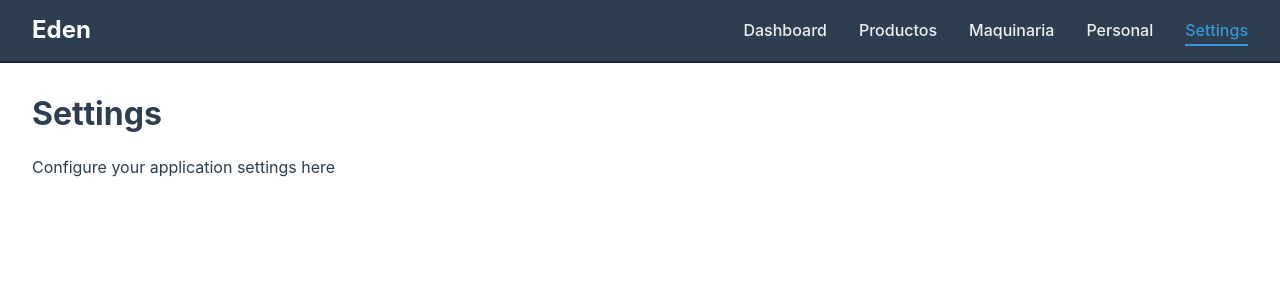
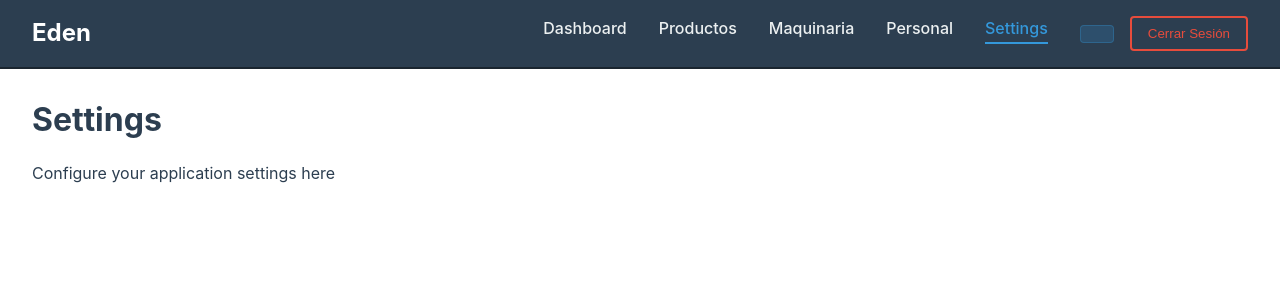
Before and after one commit to sarbelaezc/Eden_Frontend, an Angular app: page /settings in a window 1280 px wide. Shown: the top 300 px of the page. Built offline with nearby package versions, Linux system fonts and the light colour scheme; no server answers.

Commit message:
feat: agregar botón de cerrar sesión en la barra de navegación con estilo y funcionalidad

```diff
--- a/src/app/shared/components/navbar.component.html
+++ b/src/app/shared/components/navbar.component.html
@@ -47,5 +47,15 @@
         Settings
       </a>
     </li>
+    <li class="user-profile">
+      <span class="user-name">{{ userDisplayName() }}</span>
+      <button
+        type="button"
+        class="logout-btn"
+        (click)="onLogout()"
+        aria-label="Cerrar sesión">
+        Cerrar Sesión
+      </button>
+    </li>
   </ul>
 </nav>
--- a/src/app/shared/components/navbar.component.scss
+++ b/src/app/shared/components/navbar.component.scss
@@ -64,3 +64,39 @@
   color: #3498db;
   border-bottom-color: #3498db;
 }
+
+.logout-btn {
+  background: transparent;
+  border: 2px solid #e74c3c;
+  color: #e74c3c;
+  padding: 0.5rem 1rem;
+  border-radius: 4px;
+  font-weight: 500;
+  cursor: pointer;
+  transition: background-color 0.3s, color 0.3s;
+
+  &:hover {
+    background-color: #e74c3c;
+    color: #ffffff;
+  }
+
+  &:focus {
+    outline: 2px solid #e74c3c;
+    outline-offset: 2px;
+  }
+}
+
+.user-profile {
+  display: flex;
+  align-items: center;
+  gap: 1rem;
+}
+
+.user-name {
+  color: #ecf0f1;
+  font-weight: 600;
+  padding: 0.5rem 1rem;
+  background-color: rgba(52, 152, 219, 0.2);
+  border-radius: 4px;
+  border: 1px solid rgba(52, 152, 219, 0.3);
+}
--- a/src/app/shared/components/navbar.component.ts
+++ b/src/app/shared/components/navbar.component.ts
@@ -1,130 +1,22 @@
-import { Component, ChangeDetectionStrategy } from '@angular/core';
-import { RouterLink, RouterLinkActive } from '@angular/router';
+import { Component, ChangeDetectionStrategy, inject, computed } from '@angular/core';
+import { RouterLink, RouterLinkActive, Router } from '@angular/router';
+import { AuthService } from '../../core/services/auth.service';
 
 @Component({
   selector: 'app-navbar',
+  templateUrl: './navbar.component.html',
+  styleUrls: ['./navbar.component.scss'],
   imports: [RouterLink, RouterLinkActive],
-  changeDetection: ChangeDetectionStrategy.OnPush,
-  template: `
-    <nav class="navbar" role="navigation" aria-label="Navegación principal">
-      <div class="navbar-brand">
-        <a href="#main-content" class="navbar-brand-link" aria-label="Ir al contenido principal">
-          <h1>Eden</h1>
-        </a>
-      </div>
-      <ul class="nav-links">
-        <li>
-          <a
-            routerLink="/dashboard"
-            routerLinkActive="active"
-            [routerLinkActiveOptions]="{ exact: true }"
-            aria-current="page">
-            Dashboard
-          </a>
-        </li>
-        <li>
-          <a
-            routerLink="/dashboard/products"
-            routerLinkActive="active"
-            aria-current="page">
-            Productos
-          </a>
-        </li>
-        <li>
-          <a
-            routerLink="/dashboard/machinery"
-            routerLinkActive="active"
-            aria-current="page">
-            Maquinaria
-          </a>
-        </li>
-        <li>
-          <a
-            routerLink="/dashboard/personnel"
-            routerLinkActive="active"
-            aria-current="page">
-            Personal
-          </a>
-        </li>
-        <li>
-          <a
-            routerLink="/settings"
-            routerLinkActive="active"
-            [routerLinkActiveOptions]="{ exact: true }"
-            aria-current="page">
-            Settings
-          </a>
-        </li>
-      </ul>
-    </nav>
-  `,
-  styles: [`
-    .navbar {
-      display: flex;
-      justify-content: space-between;
-      align-items: center;
-      padding: 1rem 2rem;
-      background-color: #2c3e50;
-      border-bottom: 2px solid #1a252f;
-      z-index: 1000;
-      position: relative;
-    }
+  changeDetection: ChangeDetectionStrategy.OnPush
+})
+export class NavbarComponent {
+  private readonly authService = inject(AuthService);
+  private readonly router = inject(Router);
 
-    .navbar-brand {
-      display: flex;
-      align-items: center;
-    }
+  userDisplayName = computed(() => this.authService.getUserDisplayName());
 
-    .navbar-brand-link {
-      text-decoration: none;
-      color: inherit;
-      display: flex;
-      align-items: center;
-
-      &:focus {
-        outline: 2px solid #3498db;
-        outline-offset: 4px;
-        border-radius: 4px;
-      }
-
-      h1 {
-        margin: 0;
-        font-size: 1.5rem;
-        color: #ffffff;
-      }
-    }
-
-    .nav-links {
-      display: flex;
-      list-style: none;
-      margin: 0;
-      padding: 0;
-      gap: 2rem;
-    }
-
-    .nav-links a {
-      text-decoration: none;
-      color: #ecf0f1;
-      font-weight: 500;
-      transition: color 0.3s, border-bottom-color 0.3s;
-      padding-bottom: 0.25rem;
-      border-bottom: 2px solid transparent;
-    }
-
-    .nav-links a:hover {
-      color: #3498db;
-    }
-
-    .nav-links a:focus {
-      outline: 2px solid #3498db;
-      outline-offset: 2px;
-      border-radius: 2px;
-    }
-
-    .nav-links a.active {
-      color: #3498db;
-      border-bottom-color: #3498db;
-    }
-  `]
-})
-export class NavbarComponent {}
+  onLogout(): void {
+    this.authService.logout();
+    this.router.navigate(['/login']);
+  }
+}
```
